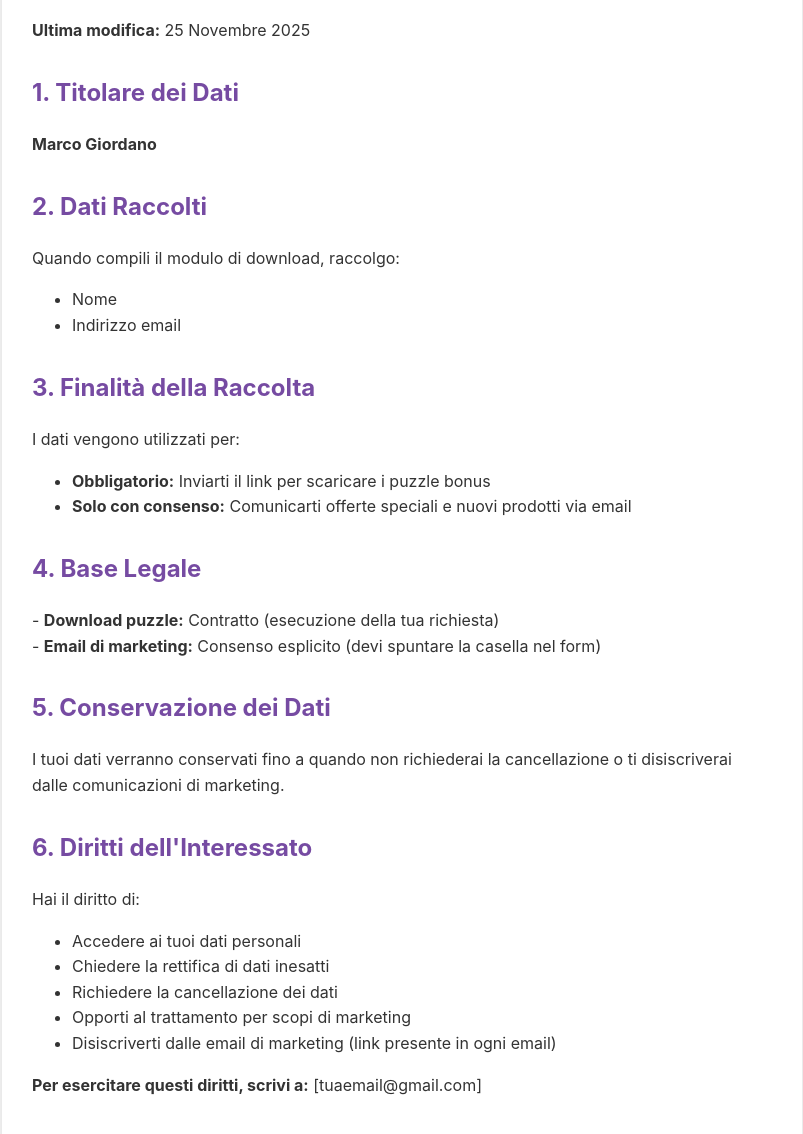
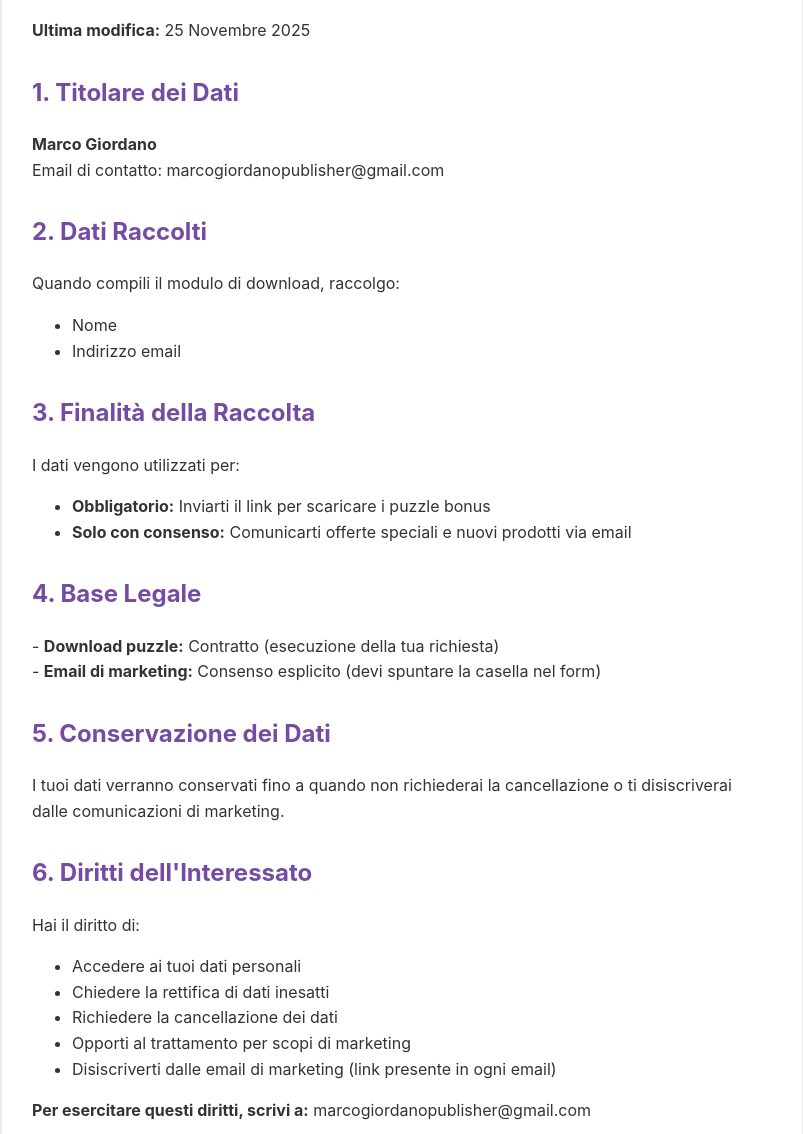
Before and after one commit to maurizioemiliani80-glitch/Sudoku-LA-GUIDA-75-puzzle, a plain HTML site: page privacy.html in a window 1280 px wide. Shown: the part 158-1292 px from the top of the page, without its empty margins (238-1041 px from the left). Drawn offline with Linux system fonts and the light colour scheme.

Commit message:
Update privacy.html

```diff
--- a/privacy.html
+++ b/privacy.html
@@ -51,6 +51,7 @@
         <h2>1. Titolare dei Dati</h2>
         <p>
             <strong>Marco Giordano</strong><br>
+            Email di contatto: marcogiordanopublisher@gmail.com
         </p>
 
         <h2>2. Dati Raccolti</h2>
@@ -87,7 +88,7 @@
             <li>Opporti al trattamento per scopi di marketing</li>
             <li>Disiscriverti dalle email di marketing (link presente in ogni email)</li>
         </ul>
-        <p><strong>Per esercitare questi diritti, scrivi a:</strong> [tuaemail@gmail.com]</p>
+        <p><strong>Per esercitare questi diritti, scrivi a:</strong> marcogiordanopublisher@gmail.com</p>
 
         <h2>7. Sicurezza dei Dati</h2>
         <p>
```
